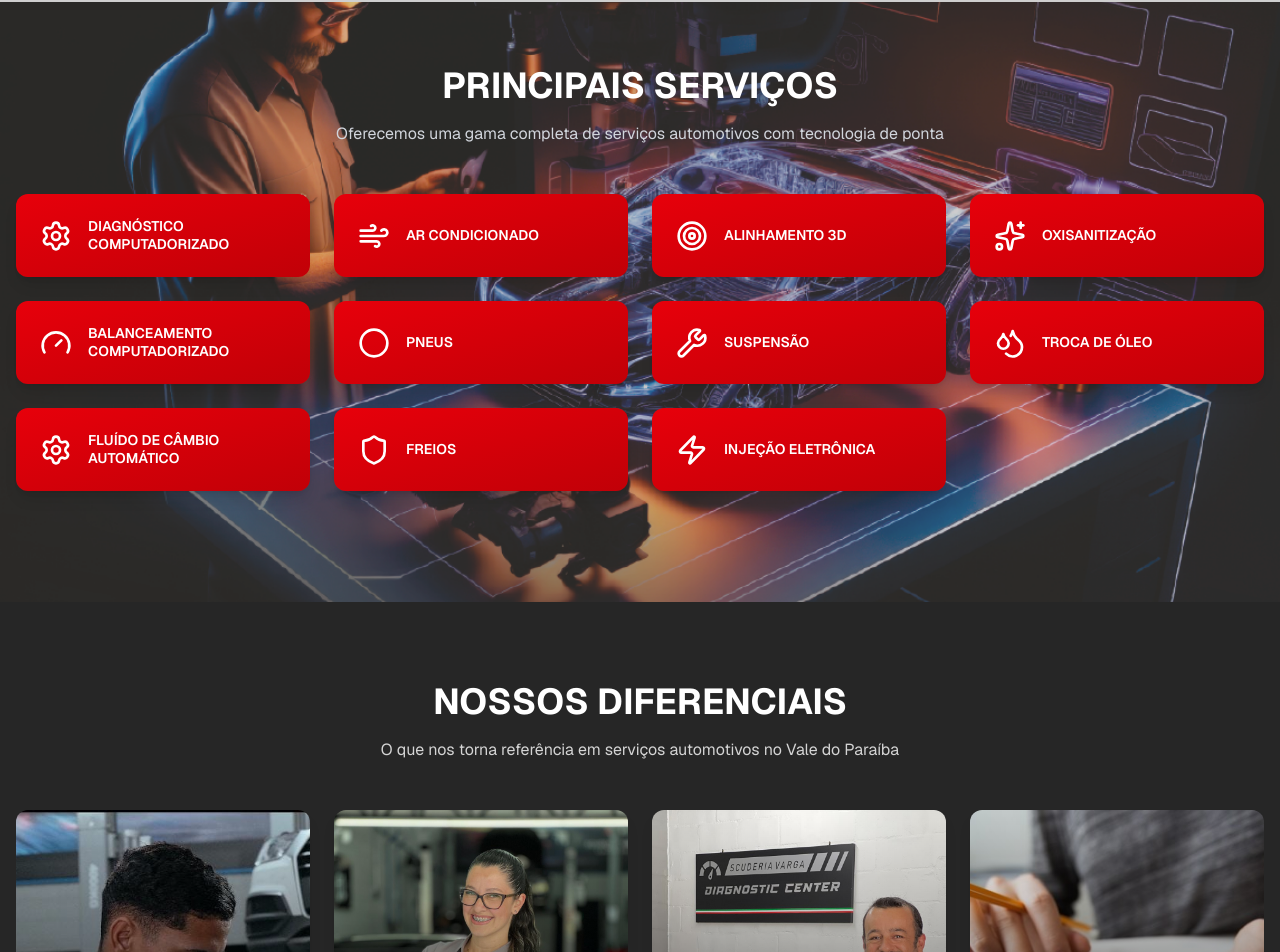
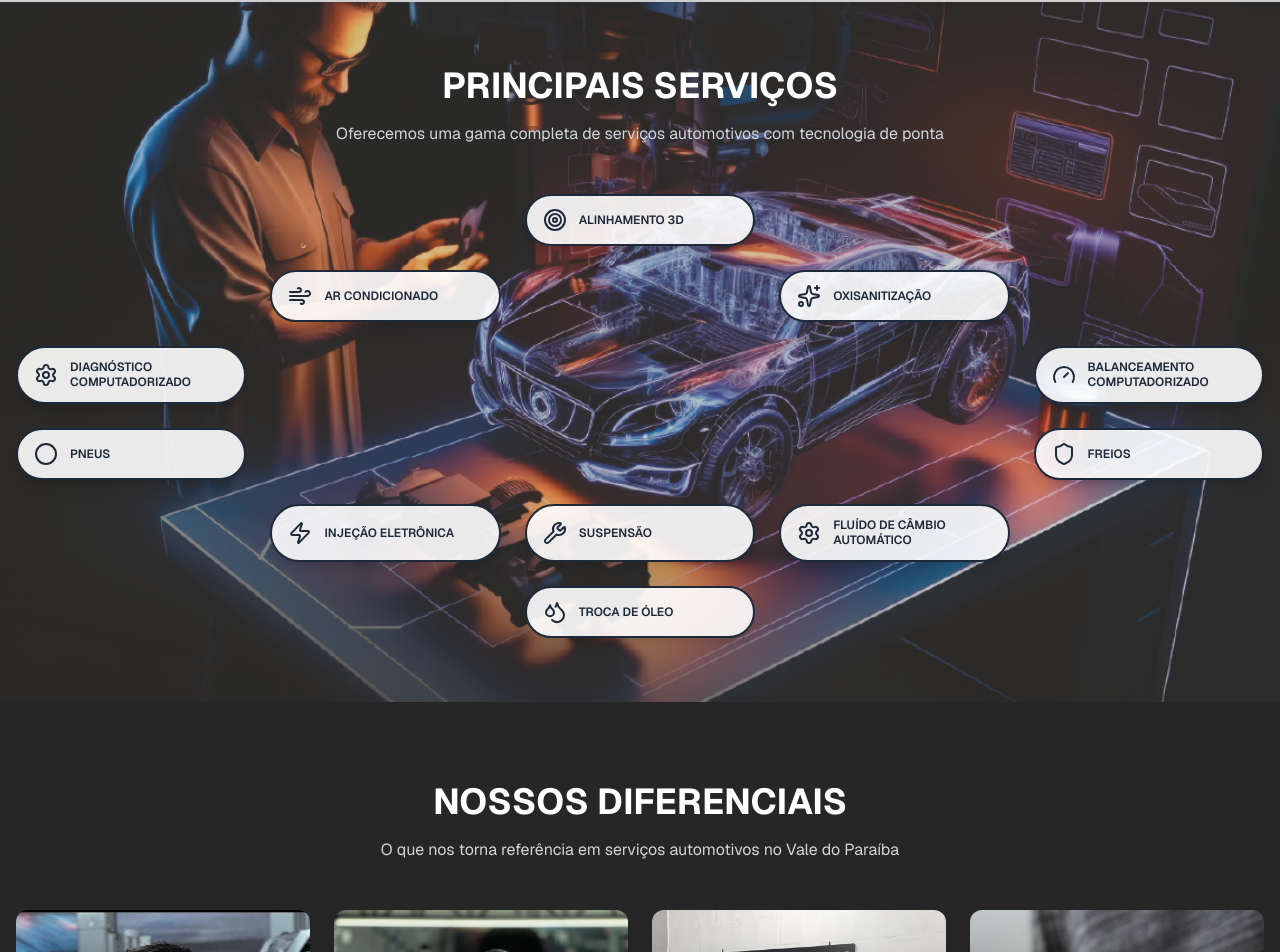
Before and after one commit to ramou1/scuderia-varga, a Next.js app: page / in a window 1280 px wide. Shown: the part 1738-2690 px from the top of the page. Built offline with nearby package versions, Linux system fonts and the light colour scheme.

Commit message:
feat: principal services layout

```diff
--- a/src/components/MainServices.tsx
+++ b/src/components/MainServices.tsx
@@ -140,7 +140,9 @@ export default function MainServices() {
             </p>
           </motion.div>
 
-          <div className="grid grid-cols-1 md:grid-cols-2 lg:grid-cols-3 xl:grid-cols-4 gap-6">
+          {/* Layout original - comentado para possível reversão */}
+          {/*
+          <div className="grid grid-cols-1 md:grid-cols-2 lg:grid-cols-3 xl:grid-cols-5 gap-6">
             {mainServices.map((service, index) => {
               const Icon = service.icon
               return (
@@ -150,7 +152,7 @@ export default function MainServices() {
                   whileInView={{ opacity: 1, y: 0 }}
                   transition={{ duration: 0.4, delay: index * 0.05 }}
                   viewport={{ once: true }}
-                  className="bg-gradient-to-br from-red-600 to-red-700 text-white p-6 rounded-xl shadow-lg hover:shadow-xl transition-all duration-300 hover:-translate-y-1 flex items-center gap-4 cursor-pointer"
+                  className="bg-gradient-to-br from-red-600 to-red-700 text-white p-4 rounded-xl shadow-lg hover:shadow-xl transition-all duration-300 hover:-translate-y-1 flex items-center gap-3 cursor-pointer"
                   onClick={() => openModal(service)}
                 >
                   <div className="flex-shrink-0">
@@ -165,6 +167,140 @@ export default function MainServices() {
               )
             })}
           </div>
+          */}
+
+          {/* Layout específico - 6 linhas x 5 colunas */}
+          <div className="grid grid-cols-1 md:grid-cols-5 gap-6 mx-auto">
+            {/* Linha 1 */}
+            <div></div>
+            <div></div>
+            <div
+              className="bg-white/90 border-2 border-gray-800 text-gray-800 py-3 px-4 rounded-full shadow-lg hover:shadow-xl transition-all duration-300 hover:-translate-y-1 flex items-center gap-3 cursor-pointer"
+              onClick={() => openModal(mainServices[2])}
+            >
+              <Target className="w-6 h-6 flex-shrink-0" />
+              <p className="font-semibold text-sm md:text-xs uppercase leading-tight text-gray-800">
+                {mainServices[2].name}
+              </p>
+            </div>
+            <div></div>
+            <div></div>
+
+            {/* Linha 2 */}
+            <div></div>
+            <div
+              className="bg-white/90 border-2 border-gray-800 text-gray-800 py-3 px-4 rounded-full shadow-lg hover:shadow-xl transition-all duration-300 hover:-translate-y-1 flex items-center gap-3 cursor-pointer"
+              onClick={() => openModal(mainServices[1])}
+            >
+              <Wind className="w-6 h-6 flex-shrink-0" />
+              <p className="font-semibold text-sm md:text-xs uppercase leading-tight text-gray-800">
+                {mainServices[1].name}
+              </p>
+            </div>
+            <div></div>
+            <div
+              className="bg-white/90 border-2 border-gray-800 text-gray-800 py-3 px-4 rounded-full shadow-lg hover:shadow-xl transition-all duration-300 hover:-translate-y-1 flex items-center gap-3 cursor-pointer"
+              onClick={() => openModal(mainServices[3])}
+            >
+              <Sparkles className="w-6 h-6 flex-shrink-0" />
+              <p className="font-semibold text-sm md:text-xs uppercase leading-tight text-gray-800">
+                {mainServices[3].name}
+              </p>
+            </div>
+            <div></div>
+
+            {/* Linha 3 */}
+            <div
+              className="bg-white/90 border-2 border-gray-800 text-gray-800 py-3 px-4 rounded-full shadow-lg hover:shadow-xl transition-all duration-300 hover:-translate-y-1 flex items-center gap-3 cursor-pointer"
+              onClick={() => openModal(mainServices[0])}
+            >
+              <Settings className="w-6 h-6 flex-shrink-0" />
+              <p className="font-semibold text-sm md:text-xs uppercase leading-tight text-gray-800">
+                {mainServices[0].name}
+              </p>
+            </div>
+            <div></div>
+            <div></div>
+            <div></div>
+            <div
+              className="bg-white/90 border-2 border-gray-800 text-gray-800 py-3 px-4 rounded-full shadow-lg hover:shadow-xl transition-all duration-300 hover:-translate-y-1 flex items-center gap-3 cursor-pointer"
+              onClick={() => openModal(mainServices[4])}
+            >
+              <Gauge className="w-6 h-6 flex-shrink-0" />
+              <p className="font-semibold text-sm md:text-xs uppercase leading-tight text-gray-800">
+                {mainServices[4].name}
+              </p>
+            </div>
+
+            {/* Linha 4 */}
+            <div
+              className="bg-white/90 border-2 border-gray-800 text-gray-800 py-3 px-4 rounded-full shadow-lg hover:shadow-xl transition-all duration-300 hover:-translate-y-1 flex items-center gap-3 cursor-pointer"
+              onClick={() => openModal(mainServices[5])}
+            >
+              <Circle className="w-6 h-6 flex-shrink-0" />
+              <p className="font-semibold text-sm md:text-xs uppercase leading-tight text-gray-800">
+                {mainServices[5].name}
+              </p>
+            </div>
+            <div></div>
+            <div></div>
+            <div></div>
+            <div
+              className="bg-white/90 border-2 border-gray-800 text-gray-800 py-3 px-4 rounded-full shadow-lg hover:shadow-xl transition-all duration-300 hover:-translate-y-1 flex items-center gap-3 cursor-pointer"
+              onClick={() => openModal(mainServices[9])}
+            >
+              <Shield className="w-6 h-6 flex-shrink-0" />
+              <p className="font-semibold text-sm md:text-xs uppercase leading-tight text-gray-800">
+                {mainServices[9].name}
+              </p>
+            </div>
+
+            {/* Linha 5 */}
+            <div></div>
+            <div
+              className="bg-white/90 border-2 border-gray-800 text-gray-800 py-3 px-4 rounded-full shadow-lg hover:shadow-xl transition-all duration-300 hover:-translate-y-1 flex items-center gap-3 cursor-pointer"
+              onClick={() => openModal(mainServices[10])}
+            >
+              <Zap className="w-6 h-6 flex-shrink-0" />
+              <p className="font-semibold text-sm md:text-xs uppercase leading-tight text-gray-800">
+                {mainServices[10].name}
+              </p>
+            </div>
+            <div
+              className="bg-white/90 border-2 border-gray-800 text-gray-800 py-3 px-4 rounded-full shadow-lg hover:shadow-xl transition-all duration-300 hover:-translate-y-1 flex items-center gap-3 cursor-pointer"
+              onClick={() => openModal(mainServices[6])}
+            >
+              <Wrench className="w-6 h-6 flex-shrink-0" />
+              <p className="font-semibold text-sm md:text-xs uppercase leading-tight text-gray-800">
+                {mainServices[6].name}
+              </p>
+            </div>
+            <div
+              className="bg-white/90 border-2 border-gray-800 text-gray-800 py-3 px-4 rounded-full shadow-lg hover:shadow-xl transition-all duration-300 hover:-translate-y-1 flex items-center gap-3 cursor-pointer"
+              onClick={() => openModal(mainServices[8])}
+            >
+              <Settings className="w-6 h-6 flex-shrink-0" />
+              <p className="font-semibold text-sm md:text-xs uppercase leading-tight text-gray-800">
+                {mainServices[8].name}
+              </p>
+            </div>
+            <div></div>
+
+            {/* Linha 6 */}
+            <div></div>
+            <div></div>
+            <div
+              className="bg-white/90 border-2 border-gray-800 text-gray-800 py-3 px-4 rounded-full shadow-lg hover:shadow-xl transition-all duration-300 hover:-translate-y-1 flex items-center gap-3 cursor-pointer"
+              onClick={() => openModal(mainServices[7])}
+            >
+              <Droplets className="w-6 h-6 flex-shrink-0" />
+              <p className="font-semibold text-sm md:text-xs uppercase leading-tight text-gray-800">
+                {mainServices[7].name}
+              </p>
+            </div>
+            <div></div>
+            <div></div>
+          </div>
           </div>
         </div>
       </section>
```
